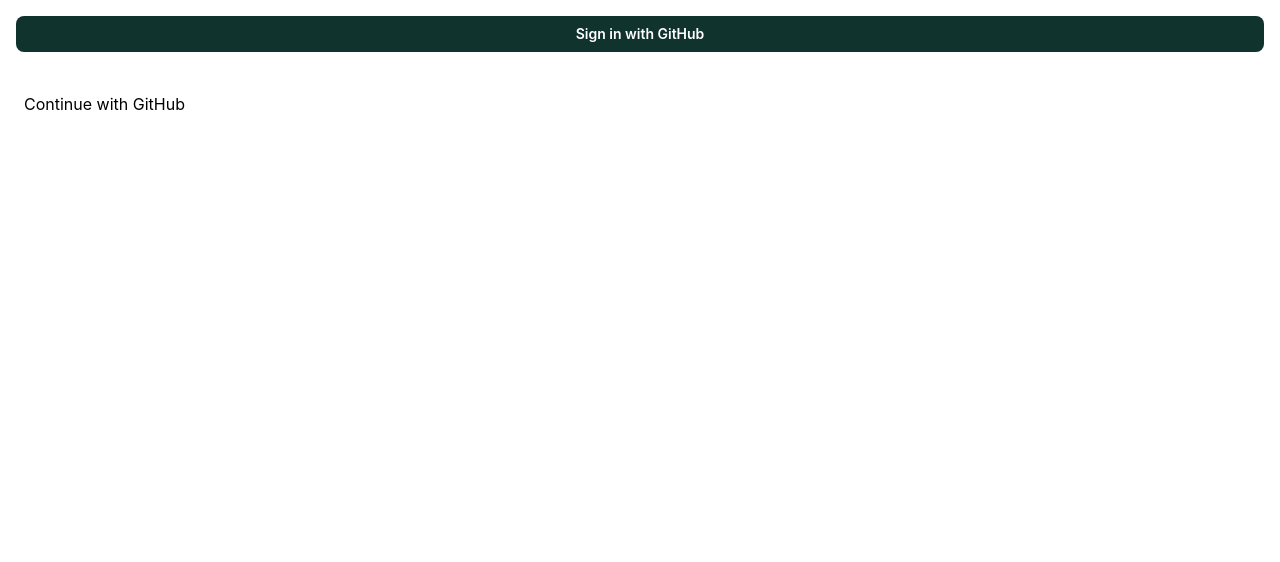
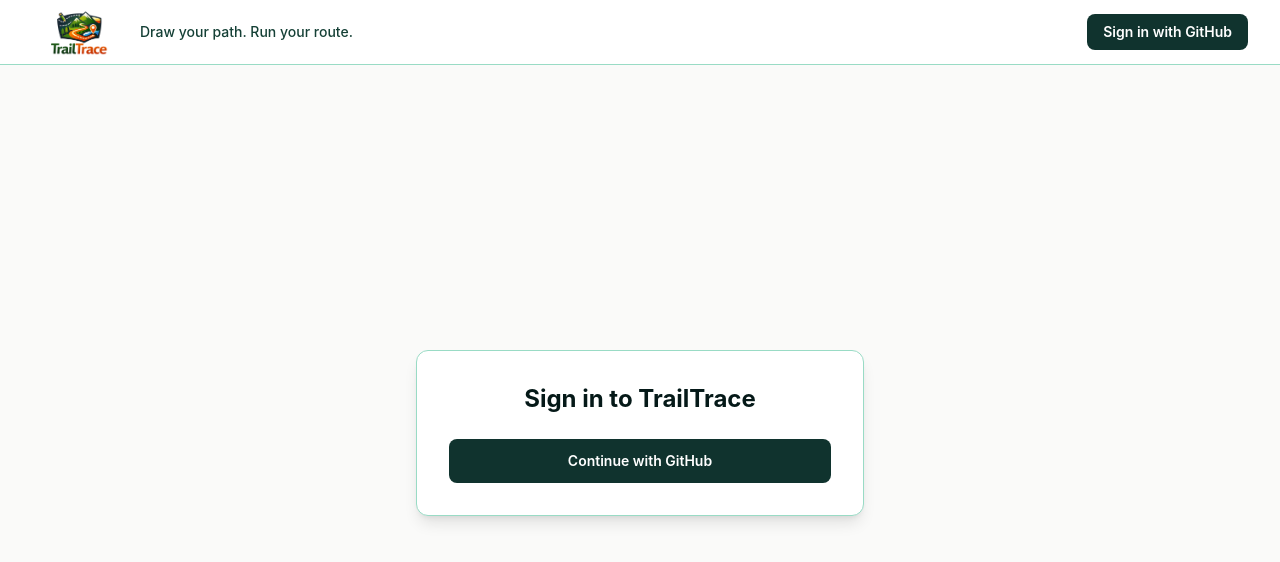
Before and after one commit to AJcodes04/TrailTrace-SBHacksXII, a Next.js app: page /login in a window 1280 px wide. Shown: the top 562 px of the page. Built offline with nearby package versions, Linux system fonts and the light colour scheme; no server answers.

Commit message:
Fixed Header

```diff
--- a/app/layout.tsx
+++ b/app/layout.tsx
@@ -1,6 +1,5 @@
 import type { Metadata } from 'next'
 import './globals.css'
-import AuthWidget from "@/components/AuthWidget";
 
 export const metadata: Metadata = {
   title: 'TrailTrace - Running Route Generator',
@@ -11,9 +10,6 @@
   return (
     <html lang="en">
       <body>
-        <header style={{ padding: 16, display: "flex", justifyContent: "flex-end" }}>
-          <AuthWidget />
-        </header>
         {children}
       </body>
     </html>
--- a/app/login/page.tsx
+++ b/app/login/page.tsx
@@ -2,6 +2,7 @@
 
 import { auth } from "@/lib/firebaseClient";
 import { GithubAuthProvider, signInWithPopup } from "firebase/auth";
+import Header from "@/components/Header";
 
 export default function LoginPage() {
   async function signInGithub() {
@@ -16,8 +17,21 @@
   }
 
   return (
-    <main style={{ padding: 24 }}>
-      <button onClick={signInGithub}>Continue with GitHub</button>
-    </main>
+    <div className="min-h-screen bg-stone-50 dark:bg-forest-900">
+      <Header />
+      <main className="flex items-center justify-center min-h-[calc(100vh-4rem)] px-4">
+        <div className="max-w-md w-full bg-white dark:bg-forest-800 rounded-xl shadow-lg p-8 border border-forest-200 dark:border-forest-700">
+          <h1 className="text-2xl font-bold text-forest-900 dark:text-white mb-6 text-center">
+            Sign in to TrailTrace
+          </h1>
+          <button
+            onClick={signInGithub}
+            className="w-full px-4 py-3 rounded-lg bg-forest-700 dark:bg-forest-600 hover:bg-forest-800 dark:hover:bg-forest-500 text-white transition-colors text-sm font-semibold"
+          >
+            Continue with GitHub
+          </button>
+        </div>
+      </main>
+    </div>
   );
 }
--- a/app/map/page.tsx
+++ b/app/map/page.tsx
@@ -3,12 +3,11 @@
 import { useState, useEffect, useRef } from 'react'
 import dynamic from 'next/dynamic'
 import { useRouter } from 'next/navigation'
-import Image from 'next/image'
 import type { Route, Coordinate } from '@/types/route'
 import { snapToRoads } from '@/utils/routeHelpers'
 import { canvasToGeographicFromStartPoint } from '@/utils/drawingHelpers'
 import DrawingCanvas from '@/components/DrawingCanvas'
-import AuthWidget from '@/components/AuthWidget'
+import Header from '@/components/Header'
 import { auth } from '@/lib/firebaseClient'
 import { onAuthStateChanged } from 'firebase/auth'
 
@@ -203,46 +202,7 @@
   return (
     <div className={`min-h-screen ${darkMode ? 'dark' : ''}`}>
       {/* Header */}
-      <header className="sticky top-0 z-50 bg-white dark:bg-forest-800 border-b border-forest-200 dark:border-forest-700">
-        <div className="max-w-7xl mx-auto px-4 sm:px-6 lg:px-8">
-          <div className="flex items-center justify-between h-16">
-            {/* Logo */}
-            <div className="flex items-center gap-3">
-              <button
-                onClick={() => router.push('/')}
-                className="flex items-center gap-3 hover:opacity-80 transition-opacity"
-              >
-                <div className="relative w-24 h-12">
-                  <Image
-                    src="/images/logo.png"
-                    alt="TrailTrace Logo"
-                    fill
-                    className="object-contain"
-                    priority
-                  />
-                </div>
-                <p className="hidden sm:block text-sm text-forest-600 dark:text-forest-300 font-medium">
-                  Draw your path. Run your route.
-                </p>
-              </button>
-            </div>
-
-            {/* Auth Widget */}
-            <div className="flex items-center gap-4">
-              <button
-                onClick={() => router.push('/')}
-                className="px-4 py-2 bg-forest-100 dark:bg-forest-700 hover:bg-forest-200 dark:hover:bg-forest-600 text-forest-700 dark:text-forest-200 rounded-lg font-semibold text-sm transition-colors"
-              >
-                Home
-              </button>
-              <AuthWidget
-                onSignOut={handleAuthSignOut}
-                variant="compact"
-              />
-            </div>
-          </div>
-        </div>
-      </header>
+      <Header showHomeButton onSignOut={handleAuthSignOut} />
 
       <div className="flex flex-col lg:flex-row bg-stone-50 dark:bg-forest-900 text-forest-900 dark:text-stone-50 h-[calc(100vh-4rem)]">
         {/* Sidebar - Fixed on desktop */}
--- a/app/page.tsx
+++ b/app/page.tsx
@@ -3,6 +3,7 @@
 import { useState } from 'react'
 import { useRouter } from 'next/navigation'
 import Image from 'next/image'
+import Header from '@/components/Header'
 
 interface LandingPageProps {
   onSignIn: () => void
@@ -29,25 +30,12 @@
 
   return (
     <div className={`min-h-screen ${darkMode ? 'dark' : ''}`}>
+      {/* Header */}
+      <Header />
+
       <div className="flex flex-col lg:flex-row bg-stone-50 dark:bg-forest-900 text-forest-900 dark:text-stone-50">
         {/* Sidebar - Fixed on desktop */}
-        <aside className="w-full lg:w-64 lg:h-screen lg:sticky lg:top-0 bg-white dark:bg-forest-800 border-b lg:border-b-0 lg:border-r border-forest-200 dark:border-forest-700 flex flex-col z-50">
-          {/* Logo */}
-          <div className="p-6 border-b border-forest-200 dark:border-forest-700">
-            <div className="relative w-32 h-16 mb-3">
-              <Image
-                src="/images/logo.png"
-                alt="TrailTrace Logo"
-                fill
-                className="object-contain"
-                priority
-              />
-            </div>
-            <p className="text-sm text-forest-600 dark:text-forest-300 font-medium">
-              Draw your path. Run your route.
-            </p>
-          </div>
-
+        <aside className="w-full lg:w-64 lg:h-[calc(100vh-4rem)] lg:sticky lg:top-16 bg-white dark:bg-forest-800 border-b lg:border-b-0 lg:border-r border-forest-200 dark:border-forest-700 flex flex-col z-50">
           {/* Navigation */}
           <nav className="flex-1 p-4 space-y-2 overflow-y-auto">
             <button
--- /dev/null
+++ b/components/Header.tsx
@@ -0,0 +1,59 @@
+"use client";
+
+import Image from "next/image";
+import { useRouter } from "next/navigation";
+import AuthWidget from "@/components/AuthWidget";
+
+interface HeaderProps {
+  showHomeButton?: boolean;
+  onSignOut?: () => void;
+}
+
+export default function Header({ showHomeButton = false, onSignOut }: HeaderProps) {
+  const router = useRouter();
+
+  return (
+    <header className="sticky top-0 z-50 bg-white dark:bg-forest-800 border-b border-forest-200 dark:border-forest-700">
+      <div className="w-full px-4 sm:px-6 lg:px-8">
+        <div className="flex items-center justify-between h-16">
+          {/* Logo */}
+          <div className="flex items-center gap-3">
+            <button
+              onClick={() => router.push('/')}
+              className="flex items-center gap-3 hover:opacity-80 transition-opacity"
+            >
+              <div className="relative w-24 h-12">
+                <Image
+                  src="/images/logo.png"
+                  alt="TrailTrace Logo"
+                  fill
+                  className="object-contain"
+                  priority
+                />
+              </div>
+              <p className="hidden sm:block text-sm text-forest-600 dark:text-forest-300 font-medium">
+                Draw your path. Run your route.
+              </p>
+            </button>
+          </div>
+
+          {/* Auth Widget */}
+          <div className="flex items-center gap-4">
+            {showHomeButton && (
+              <button
+                onClick={() => router.push('/')}
+                className="px-4 py-2 bg-forest-100 dark:bg-forest-700 hover:bg-forest-200 dark:hover:bg-forest-600 text-forest-700 dark:text-forest-200 rounded-lg font-semibold text-sm transition-colors"
+              >
+                Home
+              </button>
+            )}
+            <AuthWidget
+              onSignOut={onSignOut}
+              variant="compact"
+            />
+          </div>
+        </div>
+      </div>
+    </header>
+  );
+}
```
